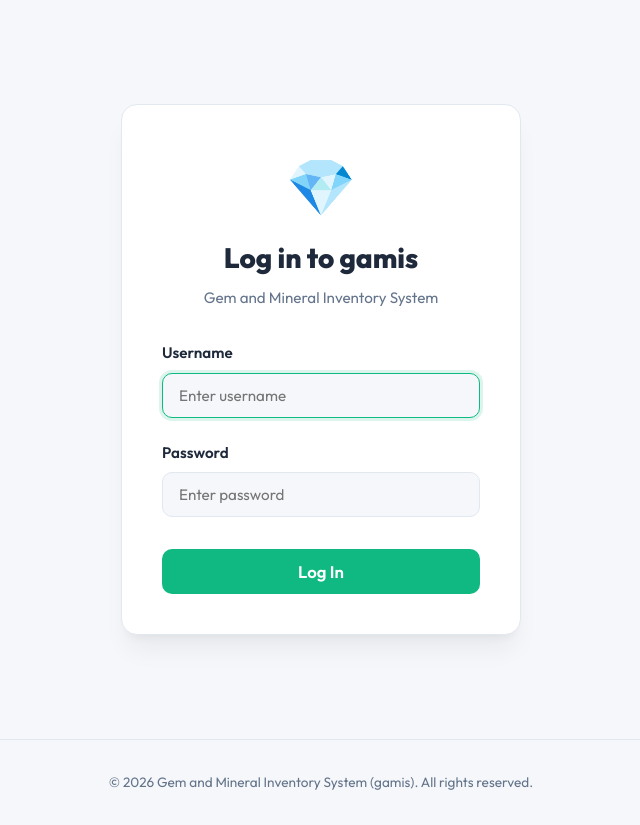
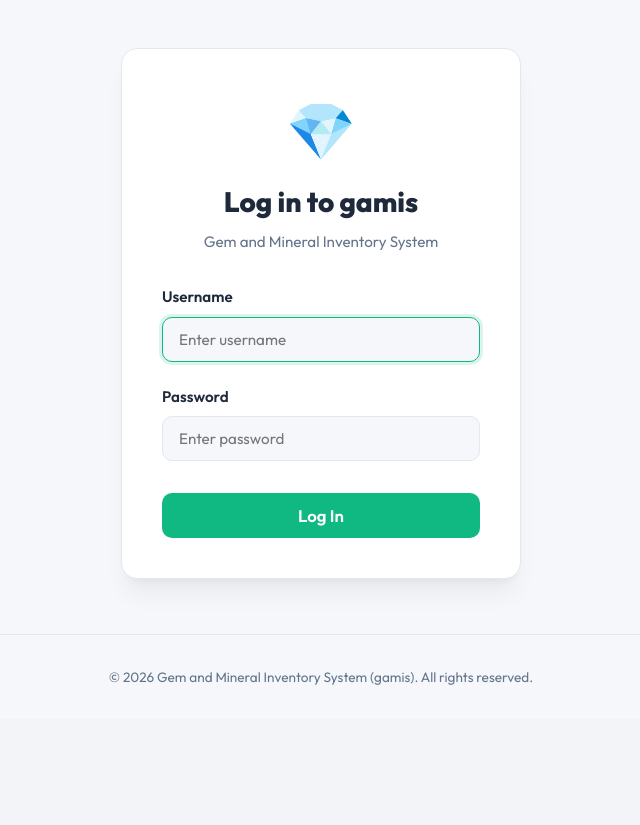
Before and after one commit to ksimitoski/gamis, a Flask app: page /login in a window 1280 px wide. Shown: the part 81-906 px from the top of the page, without its empty margins (319-959 px from the left). After the commit the page ends 766 px from the top, so only its background shows below. Run offline with Flask 3, Linux system fonts and the light colour scheme.

Commit message:
Moving login div up on the page

```diff
--- a/frontend/templates/login.html
+++ b/frontend/templates/login.html
@@ -3,7 +3,7 @@
 {% block title %}Login - gamis{% endblock %}
 
 {% block content %}
-<div class="form-card" style="max-width: 400px; margin: 4rem auto;">
+<div class="form-card" style="max-width: 400px; margin: 0.5rem auto;">
   <div style="text-align: center; margin-bottom: 2rem;">
     <div style="font-size: 3.5rem; margin-bottom: 0.5rem;">💎</div>
     <h1 class="form-title" style="margin-bottom: 0.5rem; font-size: 1.75rem;">Log in to gamis</h1>
@@ -13,7 +13,8 @@
   <form action="{{ url_for('login') }}" method="POST">
     <div class="form-group">
       <label for="username">Username</label>
-      <input type="text" id="username" name="username" class="form-control" placeholder="Enter username" required autofocus>
+      <input type="text" id="username" name="username" class="form-control" placeholder="Enter username" required
+        autofocus>
     </div>
 
     <div class="form-group" style="margin-bottom: 2rem;">
@@ -21,7 +22,8 @@
       <input type="password" id="password" name="password" class="form-control" placeholder="Enter password" required>
     </div>
 
-    <button type="submit" class="btn btn-primary" style="width: 100%; justify-content: center; font-size: 1.05rem;" id="btn-login-submit">
+    <button type="submit" class="btn btn-primary" style="width: 100%; justify-content: center; font-size: 1.05rem;"
+      id="btn-login-submit">
       Log In
     </button>
   </form>
```
